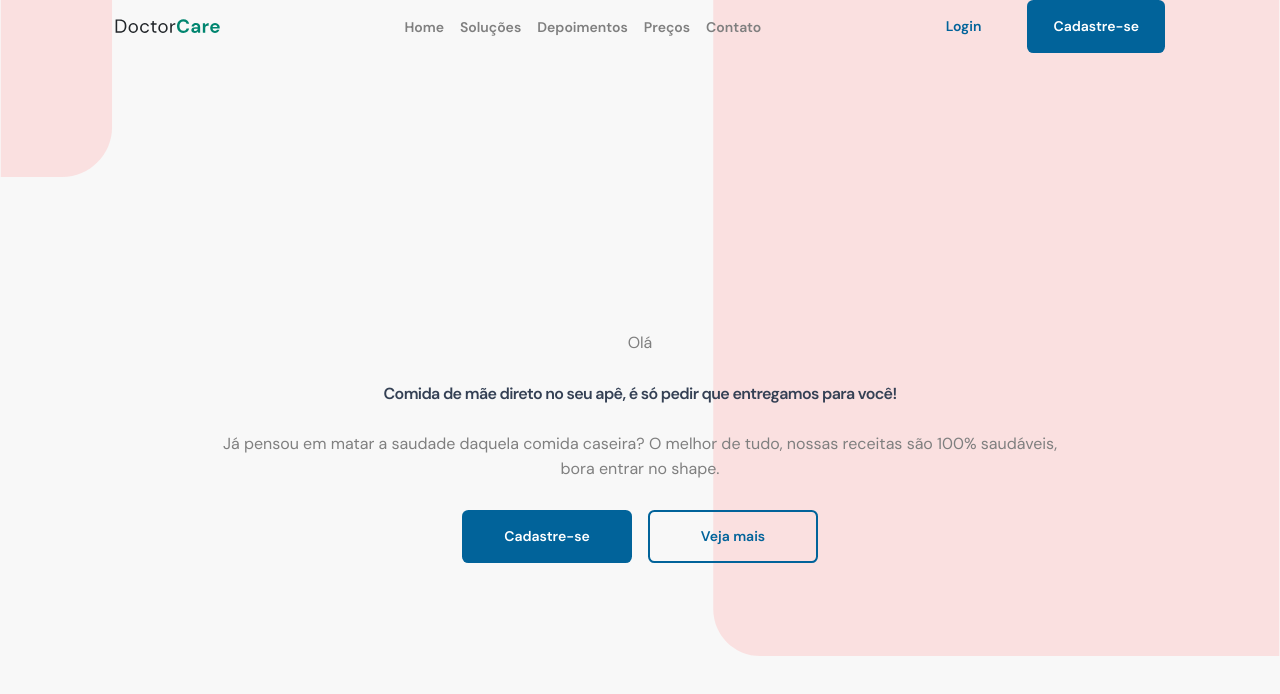
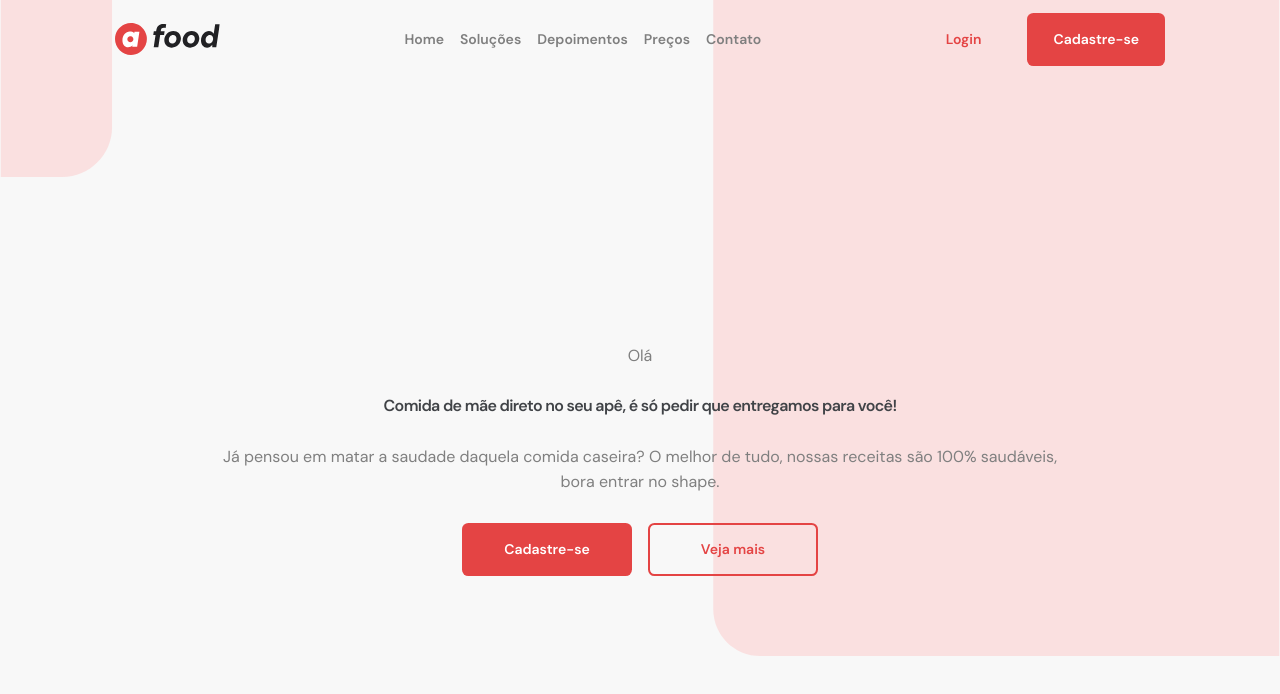
Before and after one commit to anaclaraberga/afood.company, a React (Create React App) app: page / in a window 1280 px wide. Shown: the top 694 px of the page. Built offline with nearby package versions, Linux system fonts and the light colour scheme.

Commit message:
Added: New hero style

```diff
--- a/src/styles/header.css
+++ b/src/styles/header.css
@@ -23,7 +23,7 @@
   padding-top: 2.25rem;
   width: 100vw;
   height: 100vh;
-  background: var(--bg-color);
+  background: var(--background-color);
 }
 
 .mobile-menu-content ul {
@@ -41,6 +41,7 @@
 
 @media (width >= 1280px) {
   header {
+    margin-top: 1%;
     position: relative;
     z-index: 1;
   }
--- a/src/styles/index.css
+++ b/src/styles/index.css
@@ -21,12 +21,12 @@
     --fw-bold: 600;
 
   --background-color: #F8F8F8;
-    --text-color: #344054;
+    --text-color: #404347;
     --second-text-color: #7F7F7F;
     --light-text-color: #FFF;
     --light-gray: #F8F8F8;
-    --primary-color: #01639A;
-    --secondary-color: #6997B1;
+    --primary-color: #E44444;
+    --secondary-color: #993838;
 
     --fs-sm: 0.875rem;
     --fs-base: 1rem;
```
Also changed, not shown: src/assets/icons/logo.svg.
